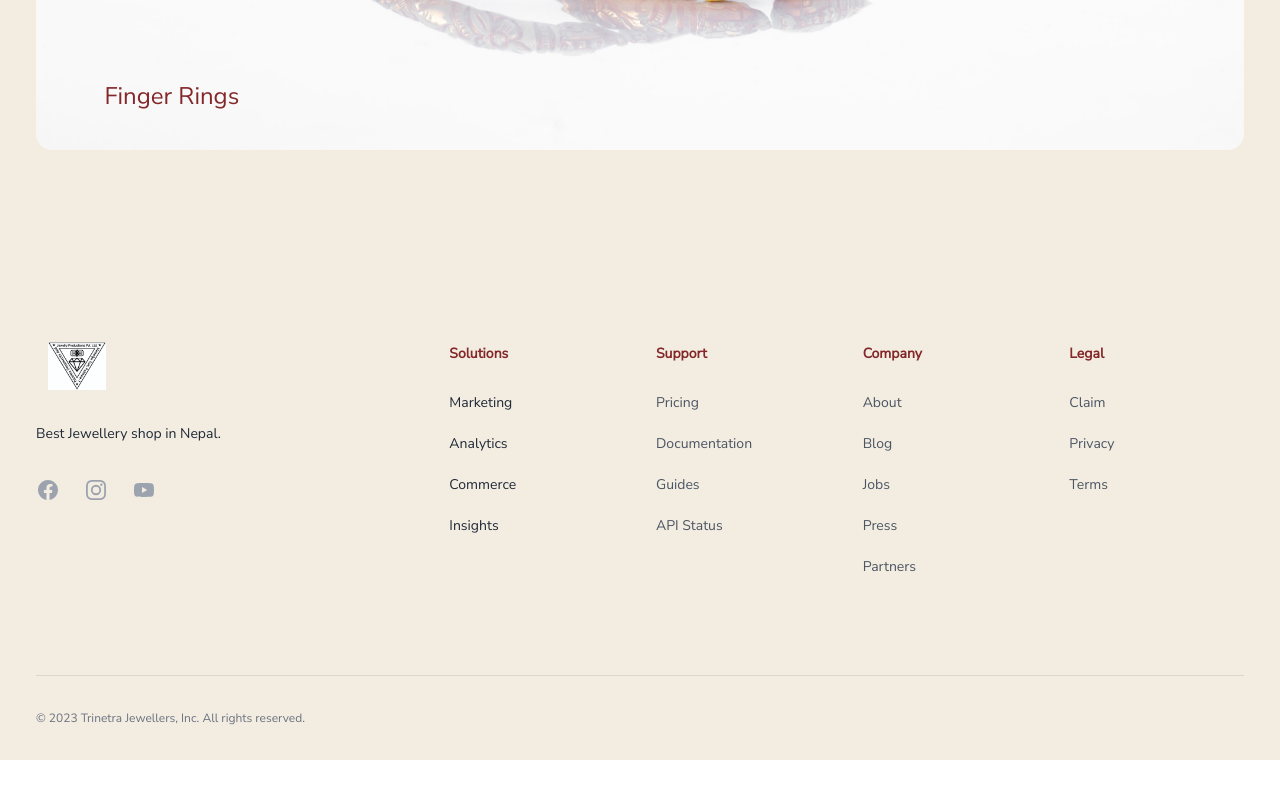
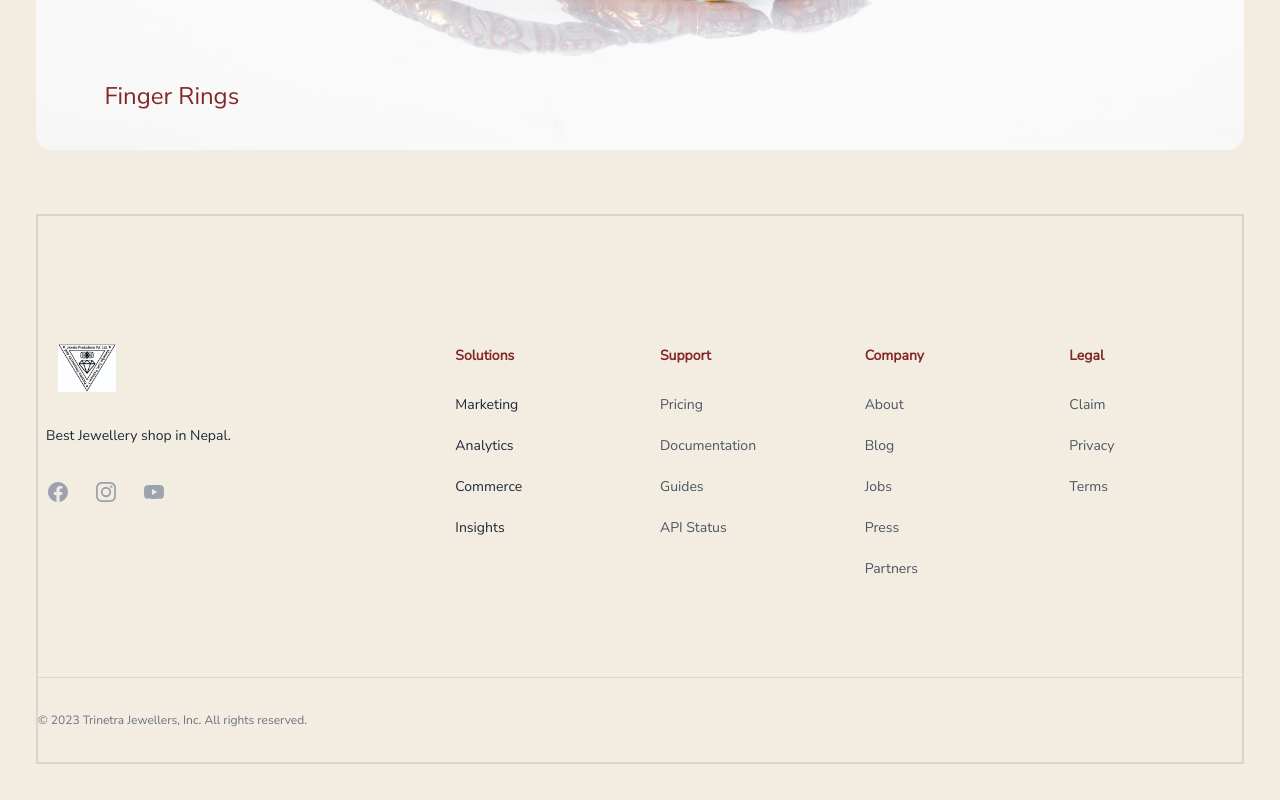
Before and after one commit to Sameer-321/gahanaFinal, a React (Create React App) app in the folder client/: page / in a window 1280 px wide. Shown: the part 5485-6285 px from the top of the page. Before the commit the page ends 6245 px from the top, so only its background shows below. Built offline with nearby package versions, Linux system fonts and the light colour scheme.

Commit message:
feat:finaTouch

```diff
--- a/client/src/components/Footer.jsx
+++ b/client/src/components/Footer.jsx
@@ -68,19 +68,22 @@ const navigation = {
 
 export default function Footer() {
   return (
-    <footer className="max-w-[1400px] mx-auto" aria-labelledby="footer-heading">
+    <div
+      className="max-w-[1400px] mx-auto mb-9 "
+      aria-labelledby="footer-heading "
+    >
       <h2 id="footer-heading" className="sr-only">
         Footer
       </h2>
-      <div className="mx-auto  pb-8 pt-16 sm:pt-24  lg:pt-32 w-full">
-        <div className="xl:grid xl:grid-cols-3 xl:gap-8">
-          <div className="space-y-8">
+      <div className="mx-auto  pb-8 pt-16 sm:pt-24  lg:pt-32 w-full border-[2px] border-black/10   ">
+        <div className="xl:grid xl:grid-cols-3 xl:gap-8 md:ml-2">
+          <div className="space-y-8 ">
             <img
               className="h-12 ml-3 "
               src={require("../assests/images/logo.jpg")}
               alt="Company name"
             />
-            <p className="text-sm leading-6 text-gray-800">
+            <p className="text-sm leading-6 text-gray-800 ">
               Best Jewellery shop in Nepal.
             </p>
             <div className="flex space-x-6">
@@ -177,6 +180,6 @@ export default function Footer() {
           </p>
         </div>
       </div>
-    </footer>
+    </div>
   );
 }
--- a/client/src/index.css
+++ b/client/src/index.css
@@ -7,5 +7,6 @@
 @layer base {
   html {
     font-family: "Nunito Sans", sans-serif;
+    background-color: #f3ede1;
   }
 }
```
